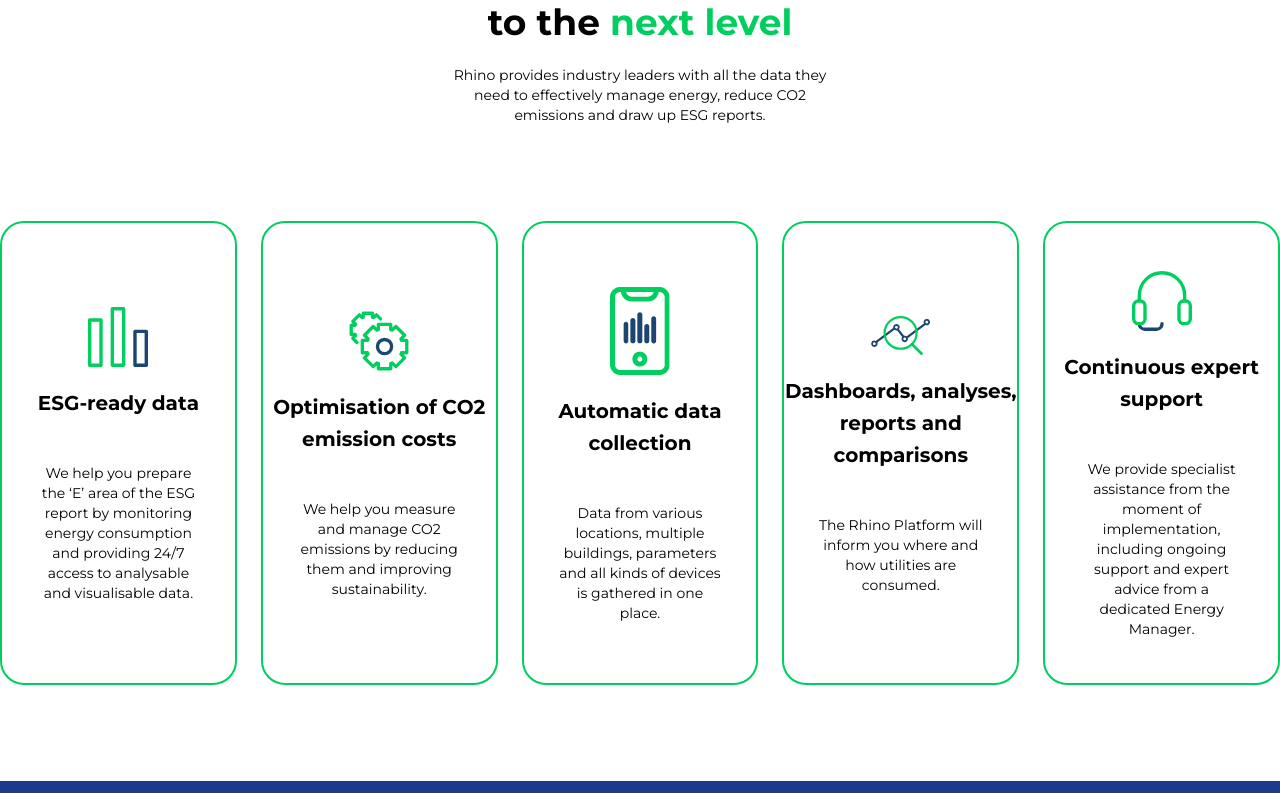
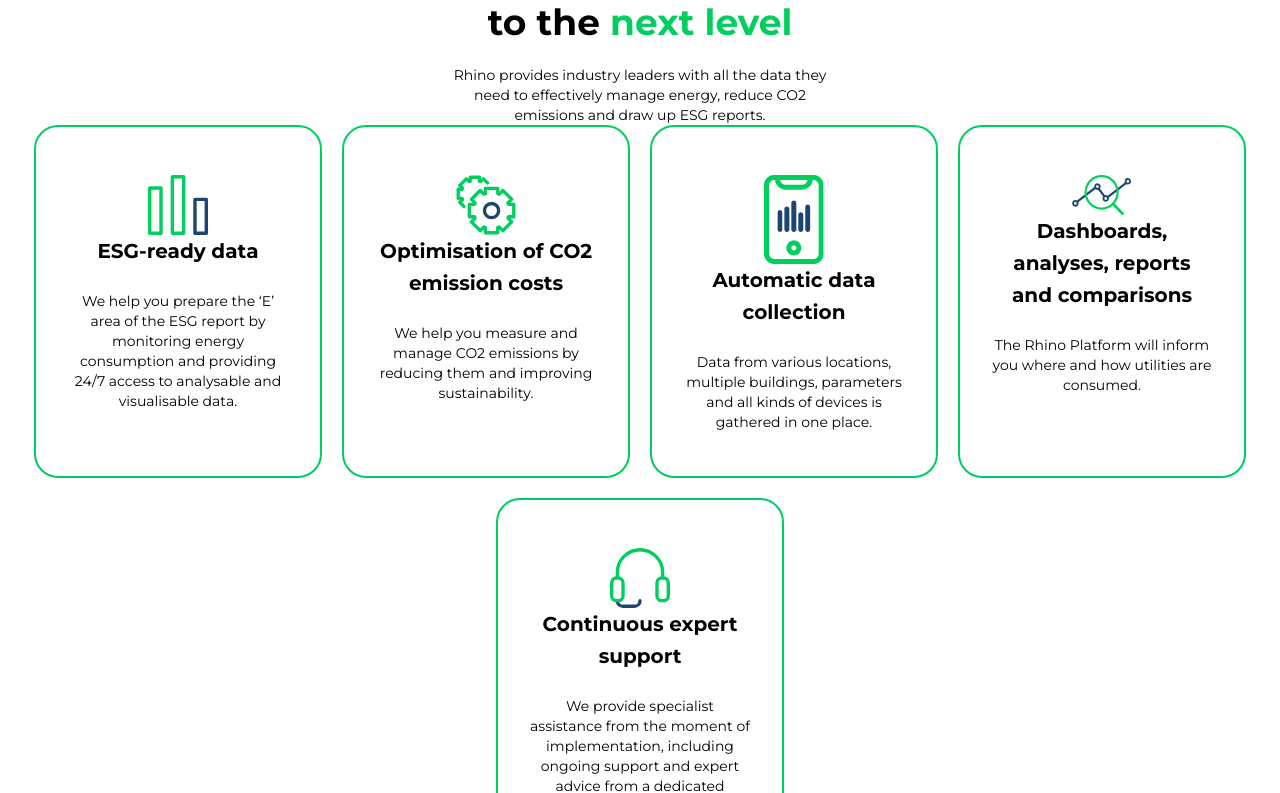
Before and after one commit to gowthamap/next.js-wordpress-graphql, a Next.js app: page / in a window 1280 px wide. Shown: the part 1087-1880 px from the top of the page. Built offline with nearby package versions, Linux system fonts and the light colour scheme; no server answers.

Commit message:
style: style fix

```diff
--- a/src/app/components/utility/index.js
+++ b/src/app/components/utility/index.js
@@ -16,7 +16,7 @@
           reports.
         </p>
       </div>
-      <div className="flex gap-6">
+      <div className="relative before-gradient flex justify-center py-10 flex-wrap md:gap-5 md:py-0">
         {utilityCardData?.map((item) => {
           return (
             <UtilityCard
--- a/src/app/components/utilityCard/index.js
+++ b/src/app/components/utilityCard/index.js
@@ -3,7 +3,7 @@
 
 const UtilityCard = ({ imageUrl, title, content, classname }) => {
   return (
-    <div className={`flex flex-col gap-5 mt-24 border-2 rounded-3xl border-primary-light justify-center items-center w-[250px] ${classname}`}>
+    <div className="flex flex-col items-center w-72 md:h-100 border-primary-light border-2 rounded-3xl ">
       <div>
         <Image
           src={imageUrl}
@@ -13,7 +13,7 @@
           className="pt-12"
         />
       </div>
-      <h1 className="text-black text-xl font-bold leading-8 pb-6 text-center">{title}</h1>
+      <h1 className="text-black text-xl font-bold leading-8 pb-6 lg:px-8 text-center">{title}</h1>
       <p className="text-center text-sm pb-11 px-8">{content}</p>
     </div>
   );
--- a/tailwind.config.js
+++ b/tailwind.config.js
@@ -16,7 +16,7 @@
         primary: {
           light: '#00CF60',
           main: '#0F89FF',
-          lightest: '#42A2FF',
+          dark: '#1C4670',
         },
         secondary: {
           main: '#5F5F5F',
```
